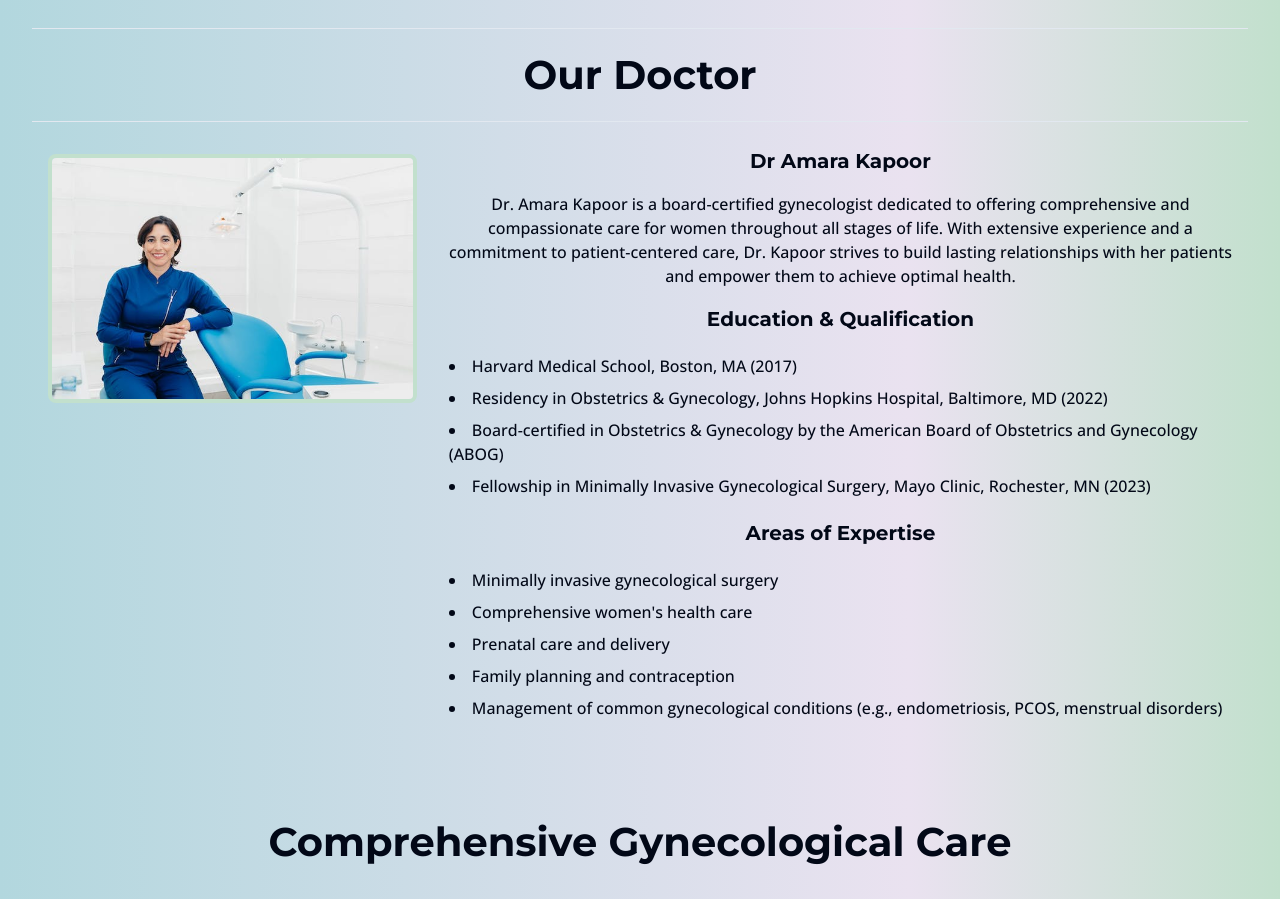
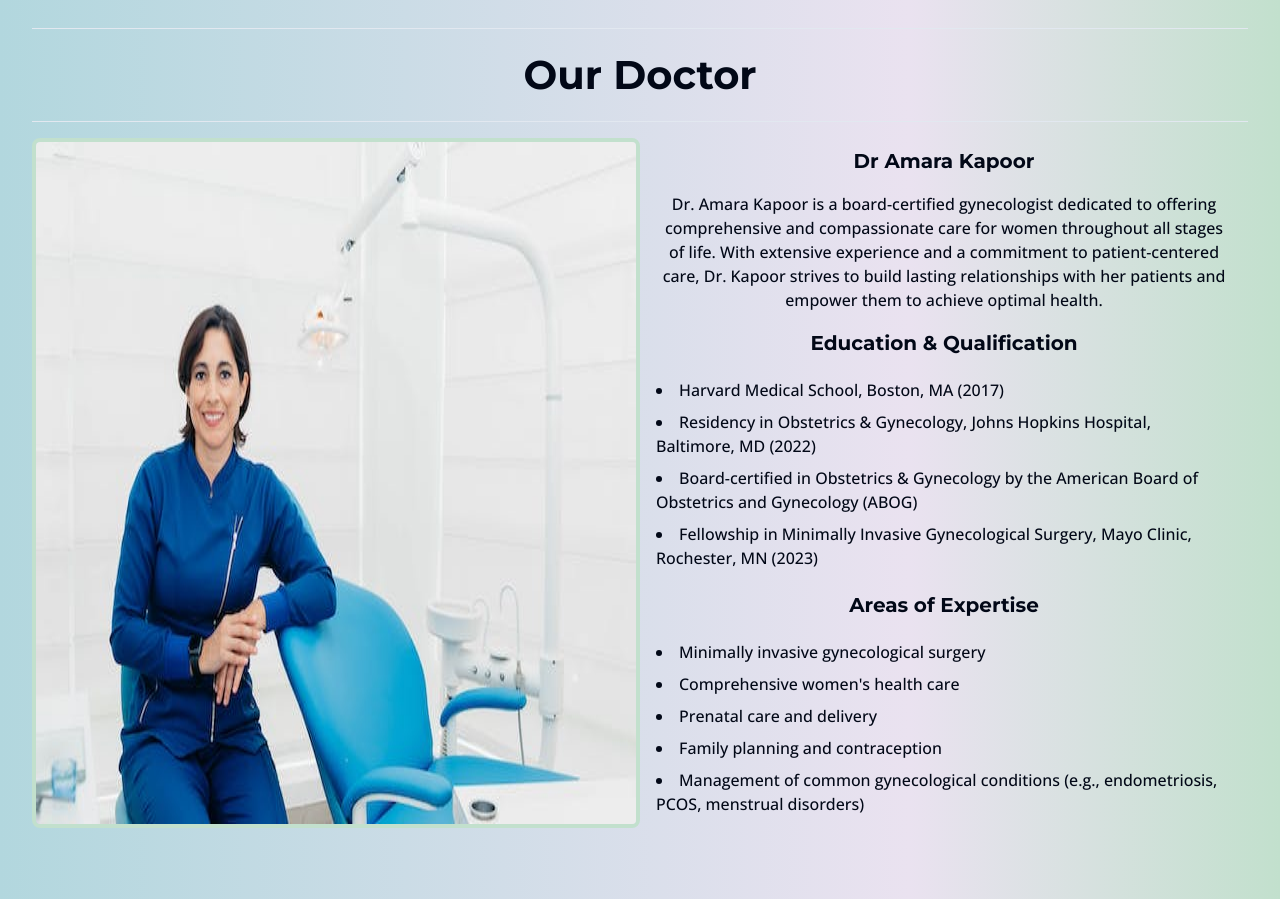
Before and after one commit to mryan-3/hopewell, a React (Vite) app in the folder frontend/: page / in a window 1280 px wide. Shown: the part 860-1759 px from the top of the page. Built offline with nearby package versions, Linux system fonts and the light colour scheme.

Commit message:
Updated the image sizing and removed the div around it

```diff
--- a/frontend/src/components/Doctor.tsx
+++ b/frontend/src/components/Doctor.tsx
@@ -14,12 +14,10 @@ const Doctor: React.FC = () => {
 
       <hr className='p-2'/>
       <div className='flex flex-col lg:flex-row '>
-        <div className='flex flex-col w-full  p-4 '>
           <img
             src={DoctorImage}
             className='max-w-[100%] h-auto align-middle rounded-lg border-accent border-4'
           />
-        </div>
         <div className='flex flex-col px-2 '>
           <h1 className='font-montserrat font-bold text-[20px] p-2 text-center'>
             Dr Amara Kapoor
```
